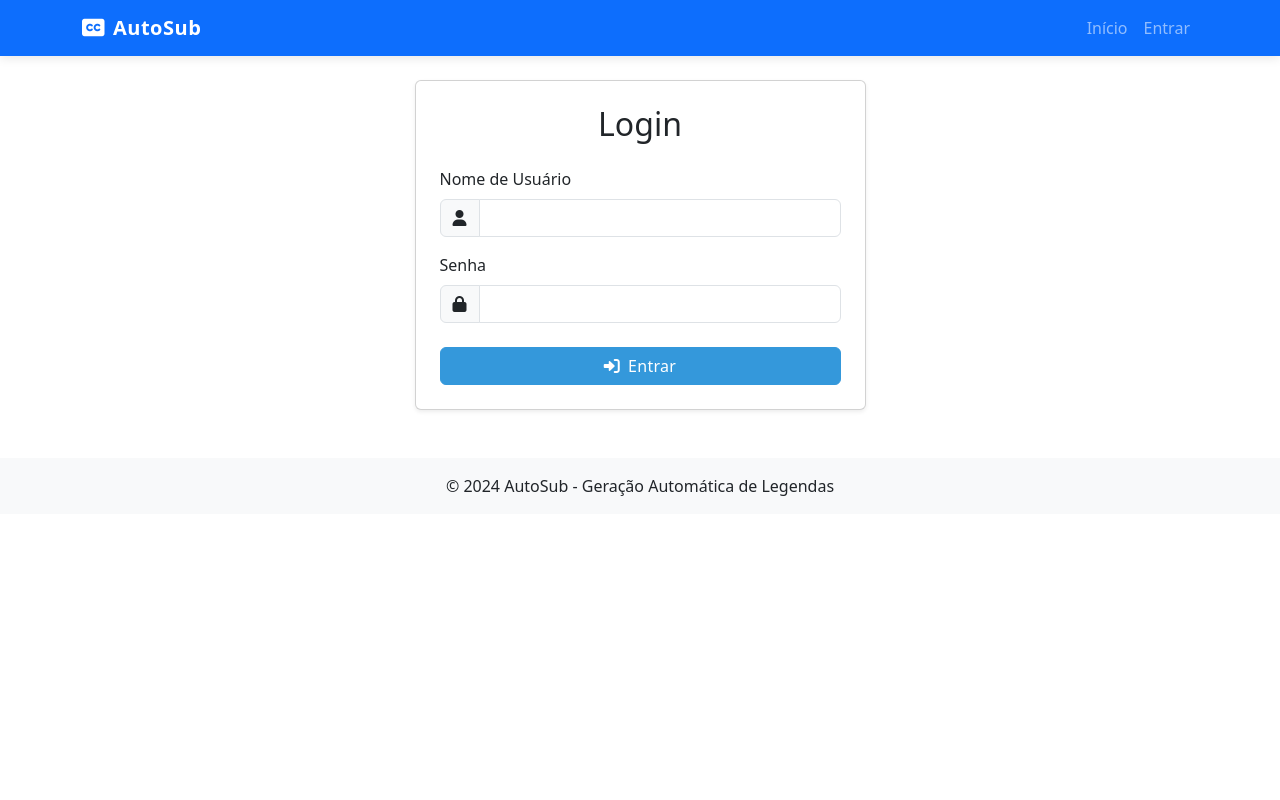
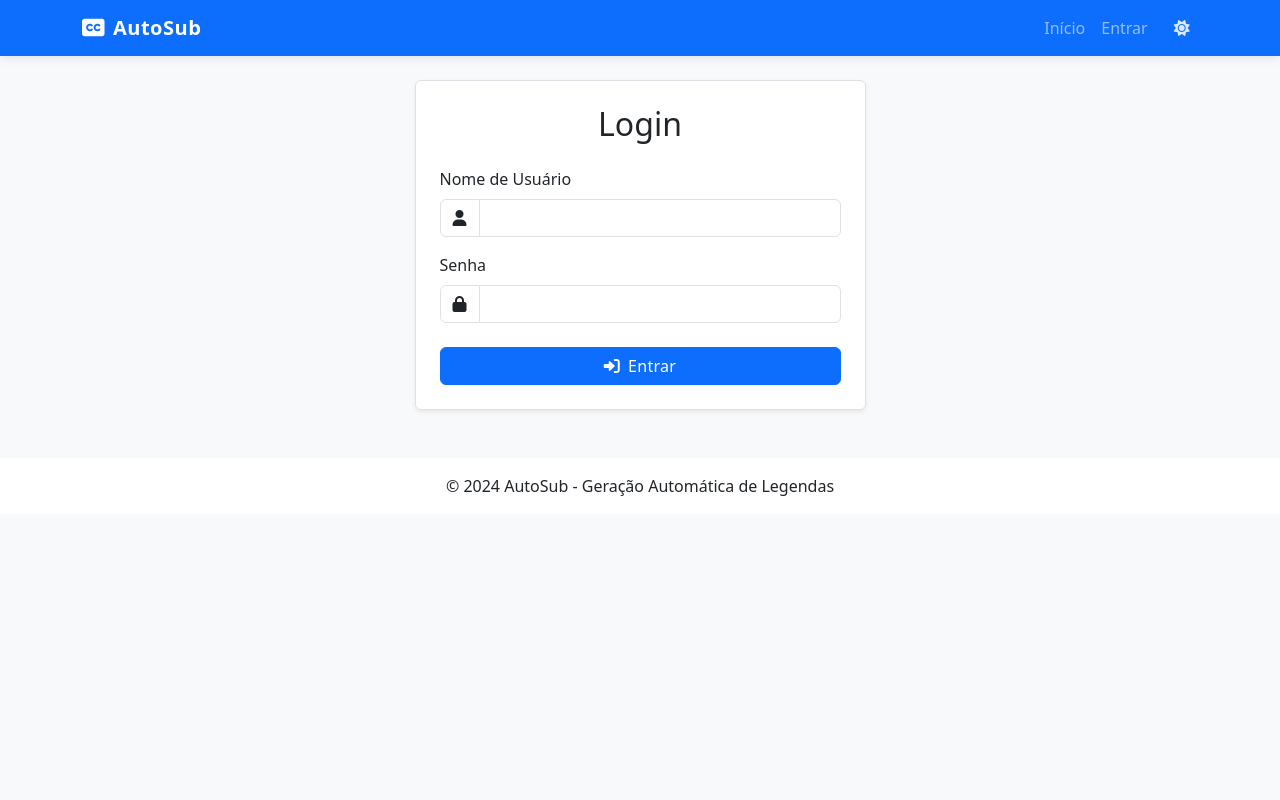
Before and after one commit to gestorlead/autosub, a Flask app: page /login in a window 1280 px wide. Run offline with Flask 3, Linux system fonts and the light colour scheme; parts of the project's set-up code (start-up, migrations or seed data) failed here and were passed over; some libraries are stand-ins or nearby versions.

Commit message:
feat: adiciona suporte a tema claro/escuro com detecção automática da preferência do sistema

```diff
--- a/src/static/css/style.css
+++ b/src/static/css/style.css
@@ -2,18 +2,46 @@
 
 /* Cores personalizadas */
 :root {
-    --primary-color: #3498db;
-    --secondary-color: #2c3e50;
-    --accent-color: #e74c3c;
-    --light-color: #ecf0f1;
-    --dark-color: #34495e;
-    --success-color: #27ae60;
-    --warning-color: #f39c12;
-    --danger-color: #c0392b;
+    /* Variáveis de cores para o tema claro (padrão) */
+    --primary-color: #0d6efd;
+    --secondary-color: #6c757d;
+    --accent-color: #ffc107;
+    --light-color: #f8f9fa;
+    --dark-color: #212529;
+    --success-color: #28a745;
+    --warning-color: #ffc107;
+    --danger-color: #dc3545;
+
+    /* Variáveis de cores para o tema */
+    --bg-primary: var(--light-color);
+    --bg-secondary: #ffffff;
+    --bg-cards: #ffffff;
+    --bg-input: #ffffff;
+    --text-primary: var(--dark-color);
+    --text-secondary: #495057;
+    --text-muted: #6c757d;
+    --border-color: #dee2e6;
+    --shadow-color: rgba(0, 0, 0, 0.15);
 }
 
-/* Ajustes no layout */
+/* Tema escuro */
+[data-theme="dark"] {
+    --bg-primary: #121212;
+    --bg-secondary: #1e1e1e;
+    --bg-cards: #2a2a2a;
+    --bg-input: #333333;
+    --text-primary: #f8f9fa;
+    --text-secondary: #e9ecef;
+    --text-muted: #adb5bd;
+    --border-color: #444444;
+    --shadow-color: rgba(0, 0, 0, 0.5);
+}
+
+/* Aplicando variáveis ao corpo e elementos */
 body {
+    background-color: var(--bg-primary);
+    color: var(--text-primary);
+    transition: background-color 0.3s ease, color 0.3s ease;
     min-height: 100vh;
     display: flex;
     flex-direction: column;
@@ -81,6 +109,9 @@ footer {
 /* Melhorias nos cards */
 .card {
     transition: transform 0.2s, box-shadow 0.2s;
+    background-color: var(--bg-cards);
+    border-color: var(--border-color);
+    box-shadow: 0 0.125rem 0.25rem var(--shadow-color);
 }
 
 .card:hover {
--- a/src/static/js/scripts.js
+++ b/src/static/js/scripts.js
@@ -135,4 +135,62 @@ document.addEventListener('DOMContentLoaded', function() {
             }
         });
     });
+
+    // Botões para copiar texto para a área de transferência
+    const copyButtons = document.querySelectorAll('.copy-btn');
+    copyButtons.forEach(button => {
+        button.addEventListener('click', function() {
+            const platform = this.getAttribute('data-content');
+            const textElement = document.getElementById(`${platform}-text`);
+
+            if (textElement) {
+                navigator.clipboard.writeText(textElement.textContent.trim())
+                    .then(() => {
+                        // Feedback visual de sucesso
+                        const originalText = this.innerHTML;
+                        this.innerHTML = '<i class="fas fa-check me-1"></i>Copiado!';
+                        this.classList.remove('btn-outline-primary');
+                        this.classList.add('btn-success');
+
+                        setTimeout(() => {
+                            this.innerHTML = originalText;
+                            this.classList.remove('btn-success');
+                            this.classList.add('btn-outline-primary');
+                        }, 2000);
+                    })
+                    .catch(err => {
+                        console.error('Erro ao copiar texto: ', err);
+                        alert('Não foi possível copiar o texto. Por favor, tente novamente.');
+                    });
+            }
+        });
+    });
+
+    // Botões para gerar conteúdo de redes sociais
+    const generateButtons = document.querySelectorAll('.generate-social');
+    generateButtons.forEach(button => {
+        button.addEventListener('click', function() {
+            const platform = this.getAttribute('data-platform');
+            const videoId = window.location.pathname.split('/').pop();
+
+            // Desabilita o botão e mostra indicador de carregamento
+            this.disabled = true;
+            const originalText = this.innerHTML;
+            this.innerHTML = '<i class="fas fa-spinner fa-spin me-2"></i>Gerando...';
+
+            // Faz a solicitação AJAX
+            fetch(`/video/${videoId}/generate-social?platform=${platform}`)
+                .then(response => response.json())
+                .then(data => {
+                    // Recarrega a página para mostrar o conteúdo gerado
+                    window.location.reload();
+                })
+                .catch(error => {
+                    console.error('Erro ao gerar conteúdo:', error);
+                    this.disabled = false;
+                    this.innerHTML = originalText;
+                    alert('Ocorreu um erro ao gerar o conteúdo. Por favor, tente novamente.');
+                });
+        });
+    });
 });
--- /dev/null
+++ b/src/static/js/theme-switcher.js
@@ -0,0 +1,147 @@
+/**
+ * Gerenciador de temas para o AutoSub
+ * Permite alternar entre temas claro, escuro e baseado na preferência do sistema
+ */
+
+(function() {
+    // Constantes para os temas
+    const THEME_LIGHT = 'light';
+    const THEME_DARK = 'dark';
+    const THEME_AUTO = 'auto';
+
+    // Chave para armazenamento da preferência
+    const STORAGE_KEY = 'autosub-theme-preference';
+
+    // Inicializa o tema ao carregar a página
+    document.addEventListener('DOMContentLoaded', () => {
+        initTheme();
+        setupThemeToggle();
+    });
+
+    /**
+     * Inicializa o tema baseado na preferência salva ou na configuração do sistema
+     */
+    function initTheme() {
+        const savedTheme = localStorage.getItem(STORAGE_KEY);
+
+        if (savedTheme === THEME_LIGHT) {
+            setTheme(THEME_LIGHT);
+        } else if (savedTheme === THEME_DARK) {
+            setTheme(THEME_DARK);
+        } else {
+            // Se for 'auto' ou null, usa a preferência do sistema
+            setThemeBasedOnSystemPreference();
+
+            // Adiciona listener para mudanças na preferência do sistema
+            window.matchMedia('(prefers-color-scheme: dark)').addEventListener('change', e => {
+                if (localStorage.getItem(STORAGE_KEY) === THEME_AUTO || !localStorage.getItem(STORAGE_KEY)) {
+                    setTheme(e.matches ? THEME_DARK : THEME_LIGHT, false);
+                }
+            });
+        }
+    }
+
+    /**
+     * Configura o controle de alternância de tema na interface
+     */
+    function setupThemeToggle() {
+        const themeToggleContainer = document.createElement('div');
+        themeToggleContainer.className = 'theme-toggle-container';
+        themeToggleContainer.innerHTML = `
+            <div class="dropdown">
+                <button class="btn btn-sm theme-toggle-btn" type="button" data-bs-toggle="dropdown" aria-expanded="false">
+                    <i class="fas fa-sun theme-icon-light"></i>
+                    <i class="fas fa-moon theme-icon-dark"></i>
+                    <i class="fas fa-desktop theme-icon-auto"></i>
+                </button>
+                <ul class="dropdown-menu dropdown-menu-end">
+                    <li><button class="dropdown-item theme-option" data-theme="${THEME_LIGHT}"><i class="fas fa-sun me-2"></i>Modo Claro</button></li>
+                    <li><button class="dropdown-item theme-option" data-theme="${THEME_DARK}"><i class="fas fa-moon me-2"></i>Modo Escuro</button></li>
+                    <li><button class="dropdown-item theme-option" data-theme="${THEME_AUTO}"><i class="fas fa-desktop me-2"></i>Automático</button></li>
+                </ul>
+            </div>
+        `;
+
+        // Adiciona o controle na barra de navegação
+        const navbarNav = document.querySelector('.navbar-nav');
+        if (navbarNav) {
+            navbarNav.appendChild(themeToggleContainer);
+
+            // Adiciona estilos CSS para o controle
+            const styleElement = document.createElement('style');
+            styleElement.textContent = `
+                .theme-toggle-container {
+                    margin-left: 10px;
+                    display: flex;
+                    align-items: center;
+                }
+                .theme-toggle-btn {
+                    background-color: transparent;
+                    border: none;
+                    color: rgba(255, 255, 255, 0.85);
+                    padding: 0.25rem 0.5rem;
+                    font-size: 1rem;
+                }
+                .theme-toggle-btn:hover {
+                    color: rgba(255, 255, 255, 1);
+                }
+
+                /* Mostrar apenas o ícone apropriado com base no tema atual */
+                .theme-icon-light, .theme-icon-dark, .theme-icon-auto {
+                    display: none;
+                }
+                html[data-theme="light"] .theme-icon-light,
+                html[data-theme="dark"] .theme-icon-dark,
+                html:not([data-theme]),
+                html[data-theme="auto"] .theme-icon-auto {
+                    display: inline-block;
+                }
+            `;
+            document.head.appendChild(styleElement);
+
+            // Adiciona eventos de clique para as opções de tema
+            document.querySelectorAll('.theme-option').forEach(option => {
+                option.addEventListener('click', () => {
+                    const theme = option.getAttribute('data-theme');
+                    if (theme === THEME_AUTO) {
+                        localStorage.setItem(STORAGE_KEY, THEME_AUTO);
+                        setThemeBasedOnSystemPreference();
+                    } else {
+                        setTheme(theme);
+                    }
+                });
+            });
+        }
+    }
+
+    /**
+     * Define o tema com base na preferência do sistema
+     */
+    function setThemeBasedOnSystemPreference() {
+        if (window.matchMedia && window.matchMedia('(prefers-color-scheme: dark)').matches) {
+            setTheme(THEME_DARK, false);
+        } else {
+            setTheme(THEME_LIGHT, false);
+        }
+
+        // Define o atributo data-theme no HTML para 'auto'
+        document.documentElement.setAttribute('data-theme-source', THEME_AUTO);
+    }
+
+    /**
+     * Define o tema da aplicação
+     * @param {string} theme - O tema a ser aplicado ('light' ou 'dark')
+     * @param {boolean} savePreference - Se deve salvar a preferência (true por padrão)
+     */
+    function setTheme(theme, savePreference = true) {
+        if (theme === THEME_DARK) {
+            document.documentElement.setAttribute('data-theme', THEME_DARK);
+        } else {
+            document.documentElement.setAttribute('data-theme', THEME_LIGHT);
+        }
+
+        if (savePreference) {
+            localStorage.setItem(STORAGE_KEY, theme);
+        }
+    }
+})();
--- a/src/templates/base.html
+++ b/src/templates/base.html
@@ -3,6 +3,7 @@
 <head>
     <meta charset="UTF-8">
     <meta name="viewport" content="width=device-width, initial-scale=1.0">
+    <meta name="color-scheme" content="light dark">
     <title>{% block title %}AutoSub - Geração Automática de Legendas{% endblock %}</title>
 
     {{ bootstrap.load_css() }}
@@ -79,6 +80,7 @@
 
     {{ bootstrap.load_js() }}
     <script src="{{ url_for('static', filename='js/scripts.js') }}"></script>
+    <script src="{{ url_for('static', filename='js/theme-switcher.js') }}"></script>
     {% block extra_js %}{% endblock %}
 </body>
 </html>
```
Also changed, not shown: other parts of src/static/css/style.css (+57 -0 lines).
